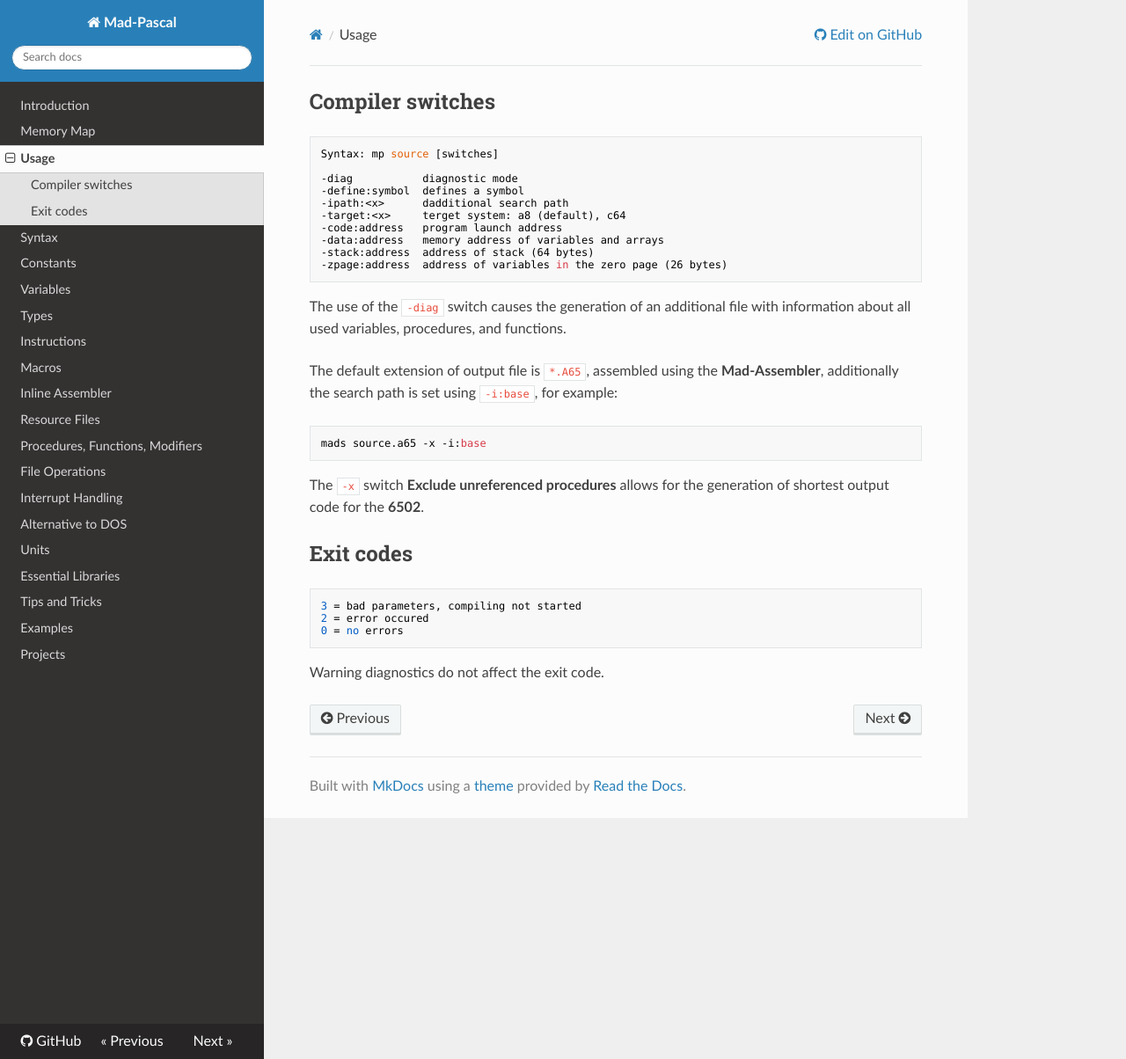
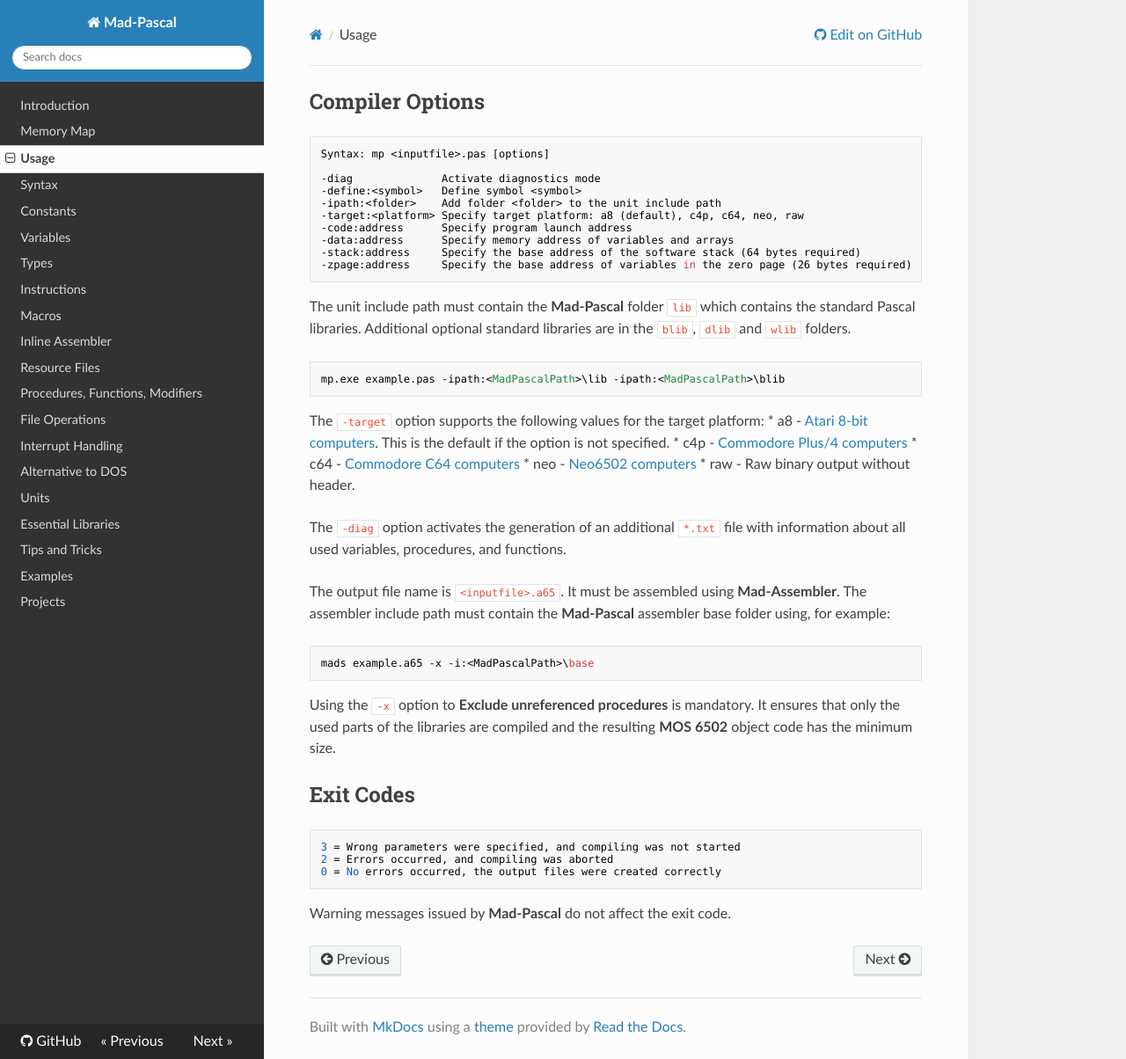
Before and after one commit to tebe6502/mad-pascal-en-mkdocs, an MkDocs documentation site: the page built from docs/usage.md, in a window 1280 px wide and 1204 px high. Shown: the whole window at 88% size. Built offline with MkDocs 1.6.1, drawn with Linux system fonts in a browser that asks for light colours; nearby versions of some CDN libraries.

Commit message:
Update options, targets, examples and wording.

````diff
--- a/docs/usage.md
+++ b/docs/usage.md
@@ -1,32 +1,42 @@
-#
-
-## Compiler switches
+## Compiler Options
 
 ```bash
-Syntax: mp source [switches]
+Syntax: mp <inputfile>.pas [options]
 
--diag           diagnostic mode
--define:symbol  defines a symbol
--ipath:<x>      dadditional search path
--target:<x>     terget system: a8 (default), c64
--code:address   program launch address
--data:address   memory address of variables and arrays
--stack:address  address of stack (64 bytes)
--zpage:address  address of variables in the zero page (26 bytes)
+-diag              Activate diagnostics mode
+-define:<symbol>   Define symbol <symbol>
+-ipath:<folder>    Add folder <folder> to the unit include path
+-target:<platform> Specify target platform: a8 (default), c4p, c64, neo, raw
+-code:address      Specify program launch address
+-data:address      Specify memory address of variables and arrays
+-stack:address     Specify the base address of the software stack (64 bytes required)
+-zpage:address     Specify the base address of variables in the zero page (26 bytes required)
 ```
 
-The use of the `-diag` switch causes the generation of an additional file with information about all used variables, procedures, and functions.
+The unit include path must contain the **Mad-Pascal** folder `lib` which contains the standard Pascal libraries.
+Additional optional standard libraries are in the `blib`, `dlib` and `wlib` folders.
 
-The default extension of output file is `*.A65`, assembled using the **Mad-Assembler**, additionally the search path is set using `-i:base`, for example:
+    mp.exe example.pas -ipath:<MadPascalPath>\lib -ipath:<MadPascalPath>\blib
 
-    mads source.a65 -x -i:base
+The `-target` option supports the following values for the target platform:
+ * a8  - [Atari 8-bit computers](https://en.wikipedia.org/wiki/Atari_8-bit_computers). This is the default if the option is not specified.
+ * c4p - [Commodore Plus/4 computers](https://en.wikipedia.org/wiki/Commodore_Plus/4)
+ * c64 - [Commodore C64 computers](https://en.wikipedia.org/wiki/Commodore_64)
+ * neo - [Neo6502 computers](https://github.com/OLIMEX/Neo6502)
+ * raw - Raw binary output without header.
 
-The `-x` switch **Exclude unreferenced procedures** allows for the generation of shortest output code for the **6502**.
+The `-diag` option activates the generation of an additional `*.txt` file with information about all used variables, procedures, and functions.
 
-## Exit codes
+The output file name is `<inputfile>.a65`. It must be assembled using **Mad-Assembler**. The assembler include path must contain the **Mad-Pascal** assembler base folder using, for example:
 
-    3 = bad parameters, compiling not started
-    2 = error occured
-    0 = no errors
+    mads example.a65 -x -i:<MadPascalPath>\base
 
-Warning diagnostics do not affect the exit code.
+Using the `-x` option to **Exclude unreferenced procedures** is mandatory. It ensures that only the used parts of the libraries are compiled and the resulting **MOS 6502** object code has the minimum size.
+
+## Exit Codes
+
+    3 = Wrong parameters were specified, and compiling was not started
+    2 = Errors occurred, and compiling was aborted
+    0 = No errors occurred, the output files were created correctly
+
+Warning messages issued by **Mad-Pascal** do not affect the exit code.
````
